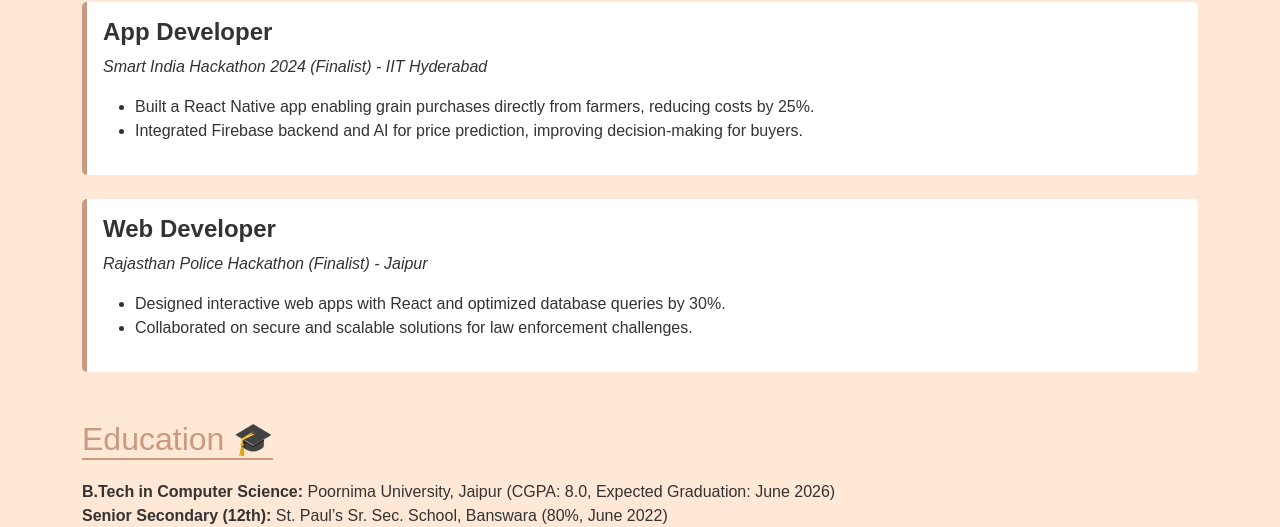
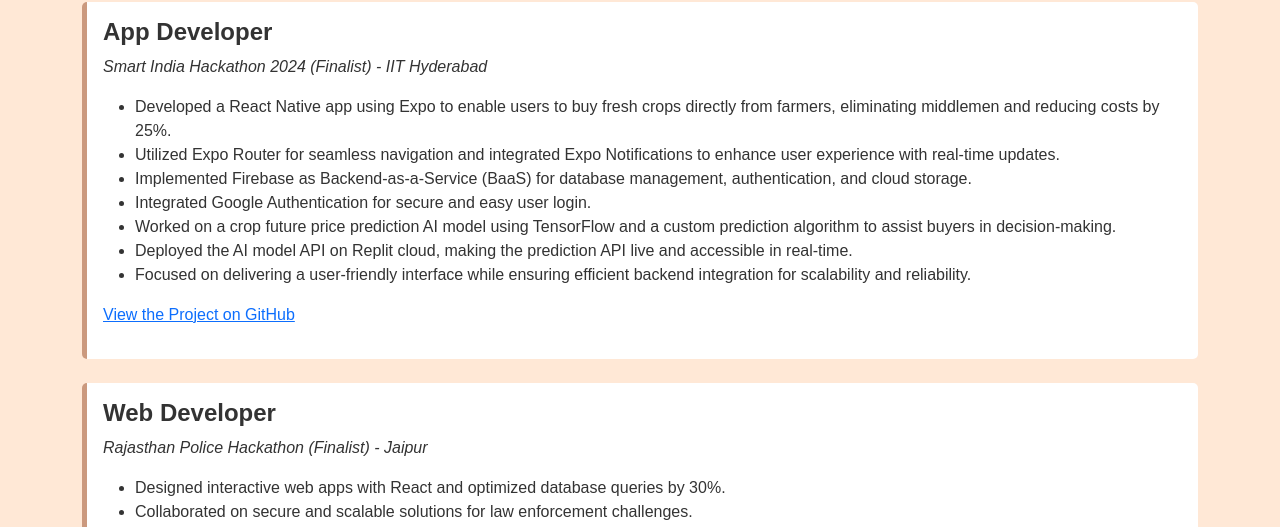
Before and after one commit to bhanushakya2004/my-portfolio, a plain HTML site: page index.html in a window 1280 px wide. Shown: the part 693-1220 px from the top of the page. Drawn offline with nearby package versions, Linux system fonts and the light colour scheme.

Commit message:
Update index.html

```diff
--- a/index.html
+++ b/index.html
@@ -102,13 +102,20 @@
     <section id="experience" class="mt-5">
       <h2 class="section-title">Experience 📂</h2>
       <div class="project-card p-3 mb-4">
-        <h4 class="fw-bold">App Developer</h4>
-        <p><em>Smart India Hackathon 2024 (Finalist) - IIT Hyderabad</em></p>
-        <ul>
-          <li>Built a React Native app enabling grain purchases directly from farmers, reducing costs by 25%.</li>
-          <li>Integrated Firebase backend and AI for price prediction, improving decision-making for buyers.</li>
-        </ul>
-      </div>
+    <h4 class="fw-bold">App Developer</h4>
+    <p><em>Smart India Hackathon 2024 (Finalist) - IIT Hyderabad</em></p>
+    <ul>
+        <li>Developed a React Native app using Expo to enable users to buy fresh crops directly from farmers, eliminating middlemen and reducing costs by 25%.</li>
+        <li>Utilized Expo Router for seamless navigation and integrated Expo Notifications to enhance user experience with real-time updates.</li>
+        <li>Implemented Firebase as Backend-as-a-Service (BaaS) for database management, authentication, and cloud storage.</li>
+        <li>Integrated Google Authentication for secure and easy user login.</li>
+        <li>Worked on a crop future price prediction AI model using TensorFlow and a custom prediction algorithm to assist buyers in decision-making.</li>
+        <li>Deployed the AI model API on Replit cloud, making the prediction API live and accessible in real-time.</li>
+        <li>Focused on delivering a user-friendly interface while ensuring efficient backend integration for scalability and reliability.</li>
+    </ul>
+    <p><a href="https://github.com/bhanushakya2004/Smart-India-Hackathon-Project" target="_blank">View the Project on GitHub</a></p>
+</div>
+
       <div class="project-card p-3 mb-4">
         <h4 class="fw-bold">Web Developer</h4>
         <p><em>Rajasthan Police Hackathon (Finalist) - Jaipur</em></p>
```
